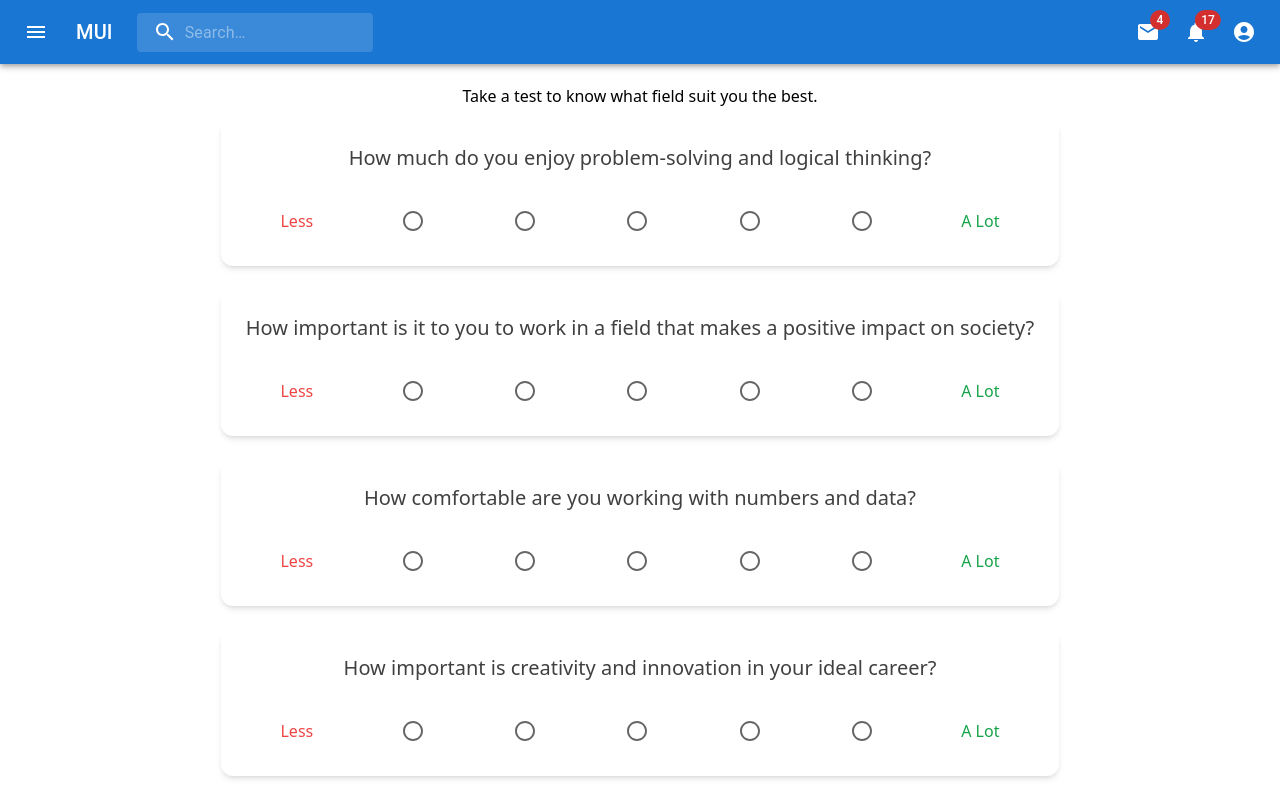
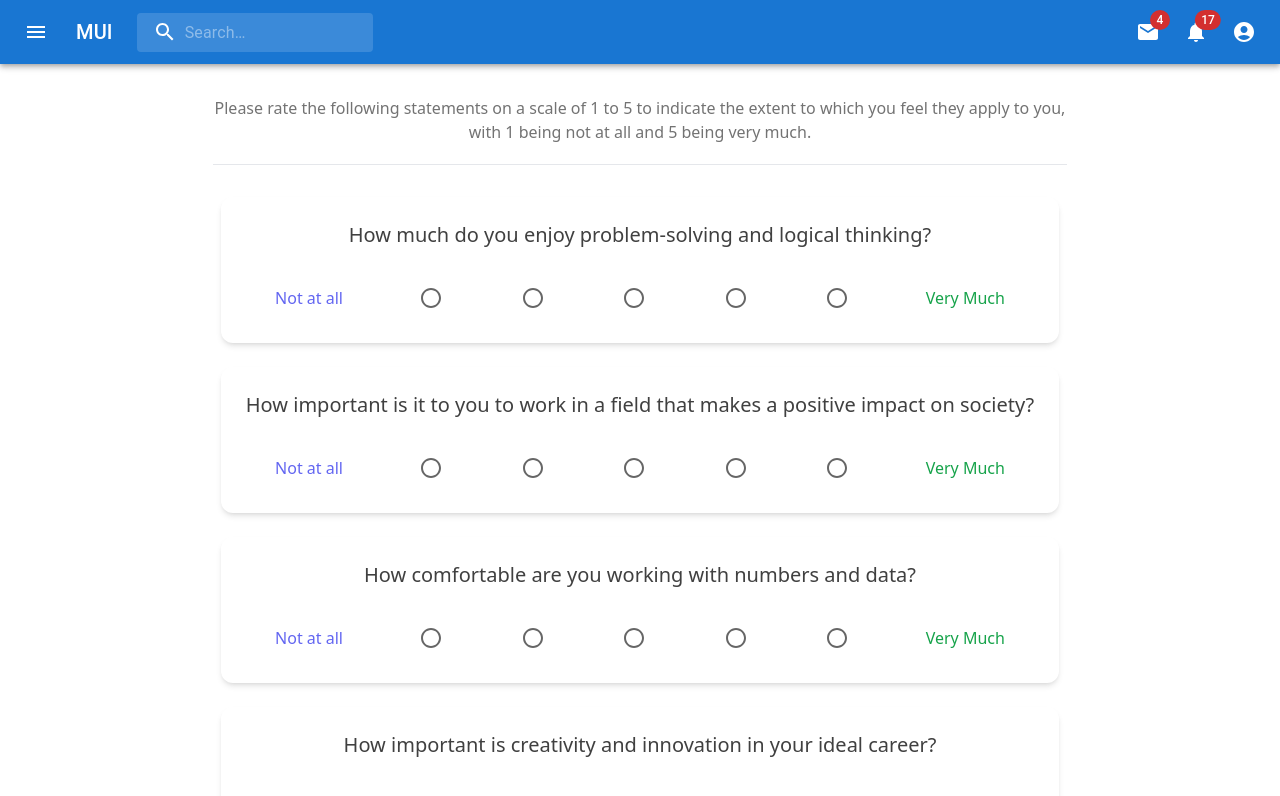
Before and after one commit to Rajotiana/hiu_ispm_2023, a React (Vite) app in the folder frontend/: page /orientation in a window 1280 px wide. Shown: the top 796 px of the page. Built offline with nearby package versions, Linux system fonts and the light colour scheme.

Commit message:
fix orientation

```diff
--- a/frontend/src/pages/Orientation.tsx
+++ b/frontend/src/pages/Orientation.tsx
@@ -74,7 +74,7 @@ const Orientation = (props: Props) => {
       <div className="flex flex-col w-full md:w-2/3">
       {!done ? (
         <div className="">
-      <div className="w-full text-center mt-5">Take a test to know what field suit you the best. </div>
+      <div className="w-full text-center mt-8 text-neutral-500 border-b pb-5 mb-5">Please rate the following statements on a scale of 1 to 5 to indicate the extent to which you feel they apply to you, with 1 being not at all and 5 being very much. </div>
 
           <div className="">
             {questions.map((question, index) => {
--- a/frontend/src/sections/orientation/Question.tsx
+++ b/frontend/src/sections/orientation/Question.tsx
@@ -19,7 +19,7 @@ const Question = ({question, onCb}: IProps) => {
       <div className='flex-col  rounded-xl p-4 my-1 shadow-md'>
       <p className='text-neutral-700 p-2 w-full text-xl text-center pb-5'>{question}</p>
       <div className="radio flex justify-around items-center py-2">
-        <p className='text-base text-red-500 p-2'>Less</p>
+        <p className='text-base text-indigo-500 p-2'>Not at all</p>
         <Radio
           checked={selectedValue === 1}
           onChange={handleChange}
@@ -55,7 +55,7 @@ const Question = ({question, onCb}: IProps) => {
           name="radio-buttons"
           inputProps={{ 'aria-label': '5' }}
         />
-        <p className='text-base text-green-600 p-2'>A Lot</p>
+        <p className='text-base text-green-600 p-2'>Very Much</p>
 
       </div>
     </div>
```
